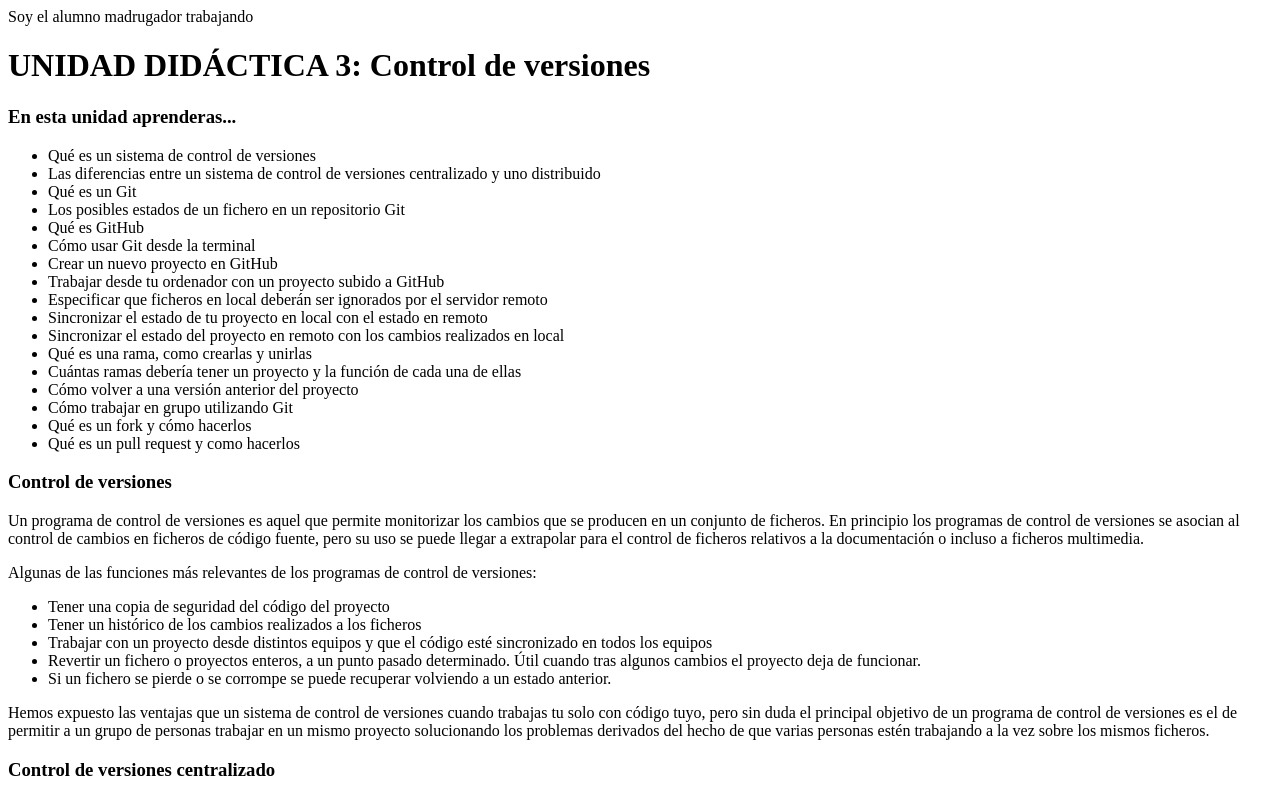
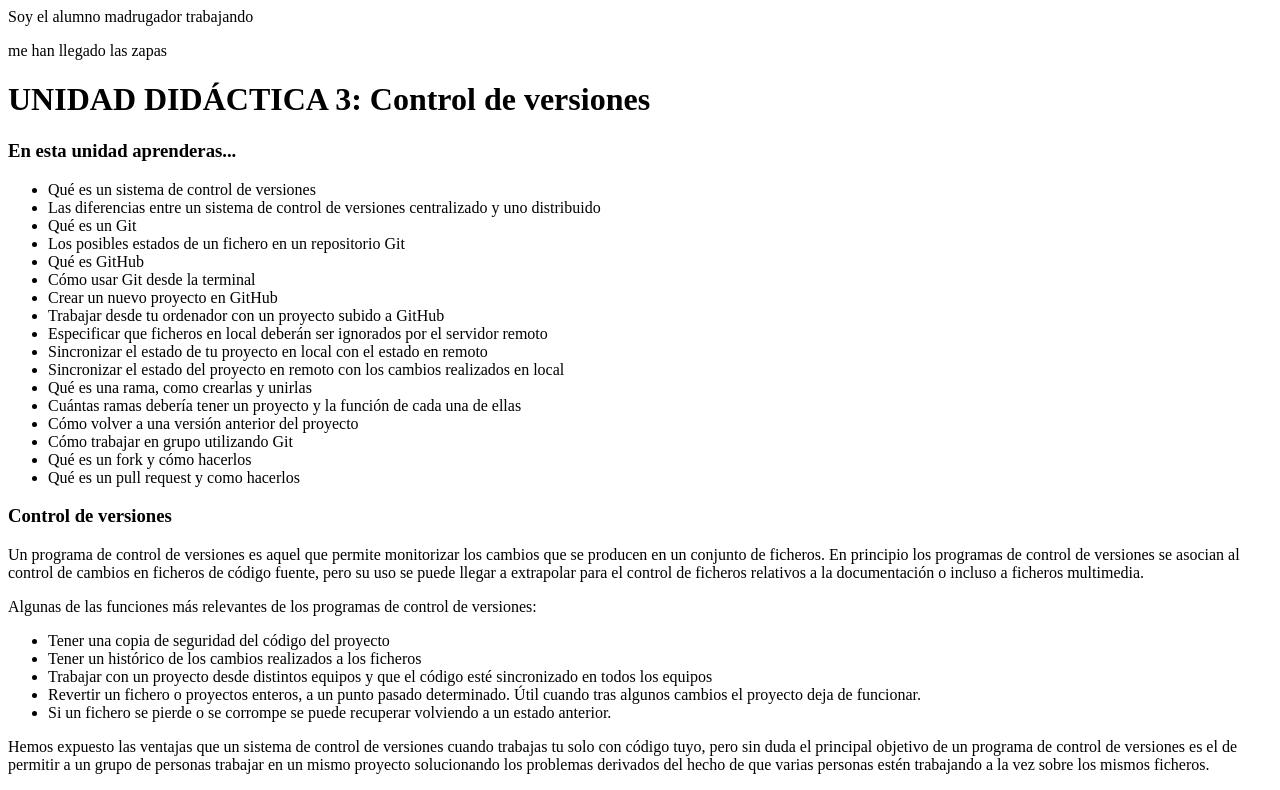
Before and after one commit to antonioft21/Prueba, a plain HTML site: page index.html in a window 1280 px wide. Shown: the top 790 px of the page. Drawn offline with Linux system fonts and the light colour scheme.

Commit message:
añadido linea

```diff
--- a/index.html
+++ b/index.html
@@ -7,6 +7,7 @@
         <p>
             Soy el alumno madrugador trabajando
         </p>
+        <p>me han llegado las zapas</p>
         <h1>UNIDAD DIDÁCTICA 3: Control de versiones</h1>
         <h3>En esta unidad aprenderas...</h3>
             <ul>
```
